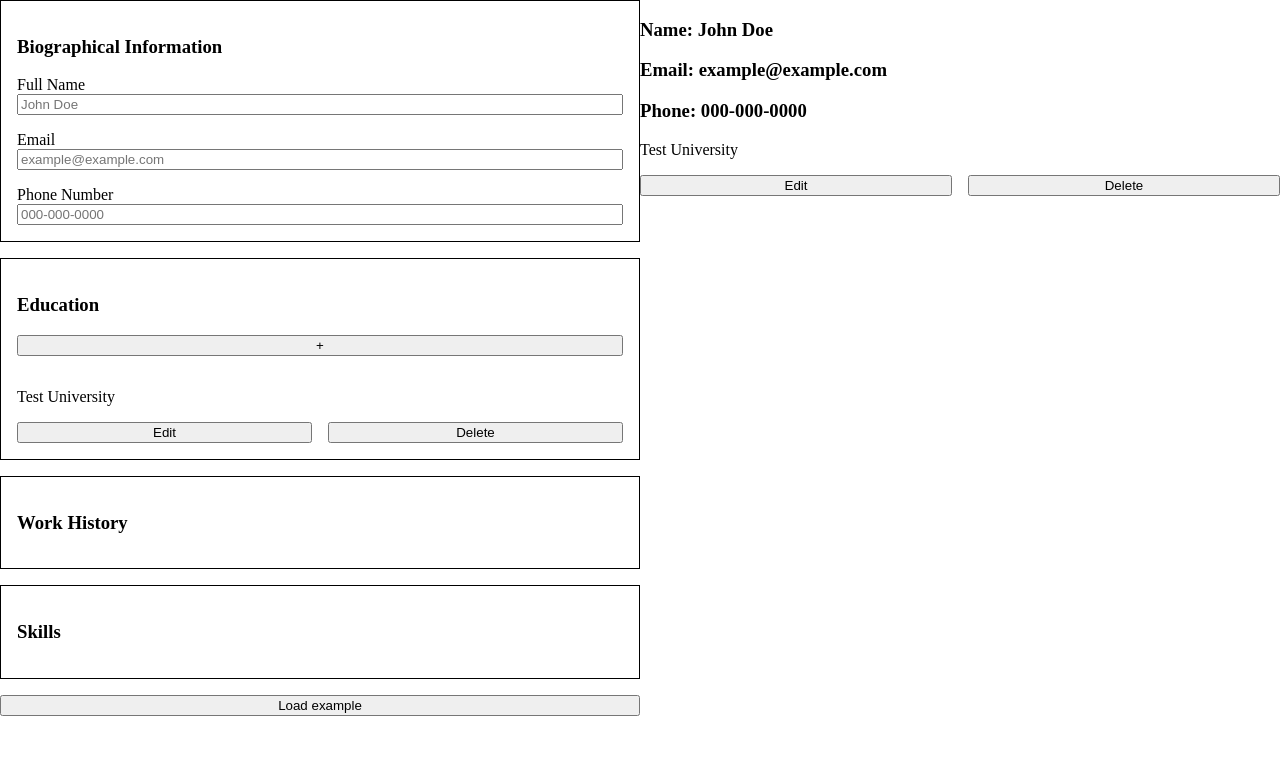
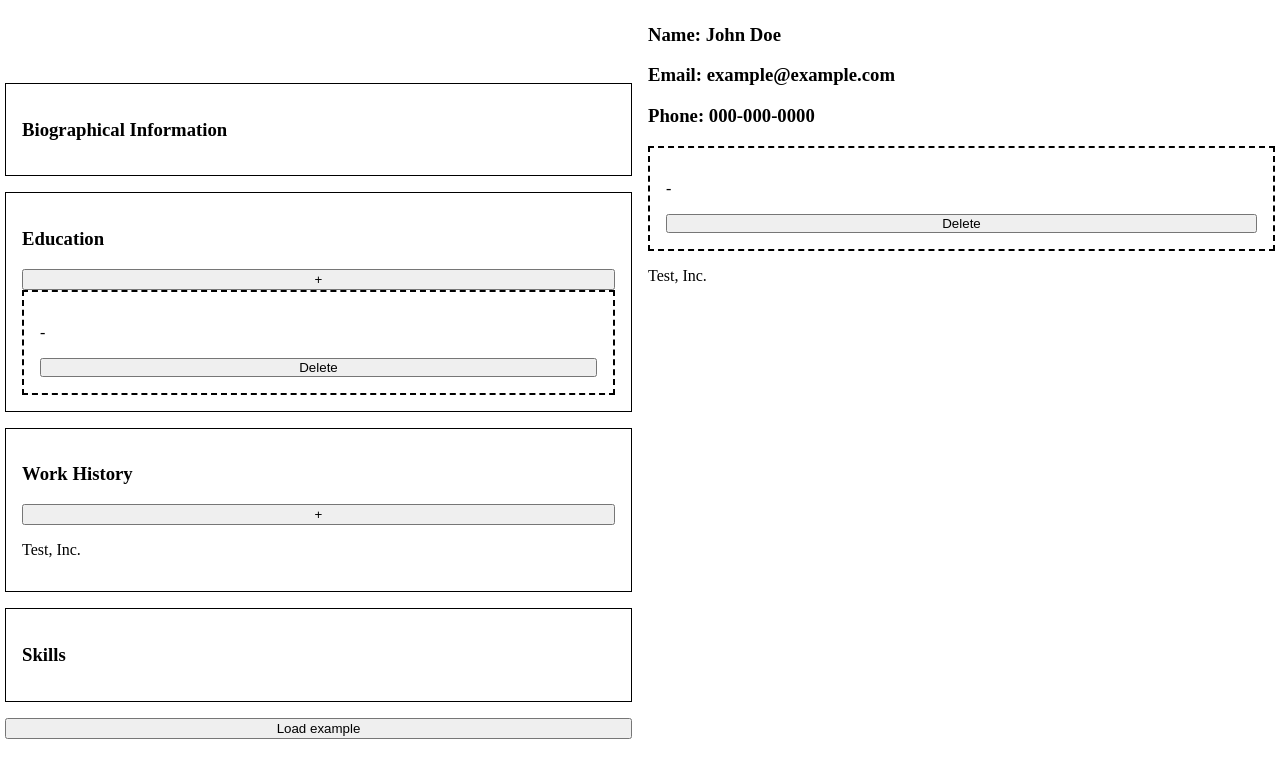
Before and after one commit to cs-cmd/odin-cv, a React (Vite) app: page / in a window 1280 px wide. Both pictures are taken after a click on the button "Load example". Shown: the top 778 px of the page. Built offline with nearby package versions, Linux system fonts and the light colour scheme.

Commit message:
Added Button and Button container; Added previews for education entries in workstation and styling; added fields to enter work history;

```diff
--- a/src/App.css
+++ b/src/App.css
@@ -1,9 +1,15 @@
-body {
-    margin: 0px;
+html {
+  height: 100dvh;
+  scrollbar-width: none;
 }
 
-body > div {
+body {
+  margin: 5px;
+}
+
+#root {
   display: flex;
+  gap: 1rem;
 }
 
 .workstation {
@@ -16,13 +22,8 @@ body > div {
 
 .preview {
   width: 50%;
+  height: fit-content;
+  position: sticky;
+  top: 5px;
+  aspect-ratio: 1/1.294;
 }
-
-.buttons-div {
-  display: flex;
-  gap: 1rem;
-}
-
-.buttons-div > * {
-  flex: 1;
-}
--- a/src/App.jsx
+++ b/src/App.jsx
@@ -4,16 +4,27 @@ import { personExample } from './assets/data-objects/person-example';
 import { personBlank } from './assets/data-objects/person-blank';
 import InputItem from './components/InputItem';
 import InputTab from './components/InputTab';
+import EducationPreview from './components/workstation/EducationPreview';
 
 function App() {
   // on change to resume workstation inputs, apply change to various fields
   // on preview
 
+  // resume object state
   const [resumeObject, setResumeObject] = useState(personBlank);
+
+  // Education entry-related state
   const [canEnterEducation, setCanEnterEducation] = useState(false);
+  const [newEducation, setNewEducation] = useState({});
   const [isCurrentlyAttending, setIsCurrentlyAttending] = useState(false);
-  const [newEducation, setNewEducation] = useState({});
 
+  // work-related state
+  const [canEnterWorkInfo, setCanEnterWorkInfo] = useState(false);
+  const [newWork, setNewWork] = useState({});
+  const [isCurrentEmployer, setIsCurrentEmployer] = useState(false);
+
+
+  // handle any field's object change
   function handleFieldChange(field, value) {
     const newObject = {...resumeObject};
 
@@ -22,59 +33,83 @@ function App() {
     setResumeObject(newObject);
   }
 
+  // handle if the still-attending checkbox is clicked
   function handleStillAttendingClick(isChecked) {
     setIsCurrentlyAttending(isChecked);
     handleNewEducationInput('schoolEndDate', null);
     handleNewEducationInput('isStillAttending', isChecked);
   }
 
+  // Handle new education info entry
   function handleNewEducationInput(field, value) {
     const updatedEducation = {...newEducation};
     updatedEducation[field] = value;
     setNewEducation(updatedEducation);
   }
 
-  function handleSaveEducation(e) {
-    e.preventDefault();
+  // on 'save' record clicked, generate new random UUID and insert
+  function handleSaveEducation() {
+    const newEducationArray = [...resumeObject.education];
+    newEducationArray.push({...newEducation, id: crypto.randomUUID()});
 
-    const insertId = crypto.randomUUID();
-
-    resumeObject.education.push({...newEducation, id: insertId});
+    handleFieldChange('education', newEducationArray);
 
     setCanEnterEducation(false);
+    setIsCurrentlyAttending(false);
     setNewEducation({});
   }
 
-  function handleDeleteItemClick(owningArray, item) {
+  function handleCurrentEmployerToggle(isChecked) {
+    setIsCurrentEmployer(isChecked);
+    handleNewWorkInput('to', null);
+    handleNewWorkInput('isAttending, isChecked');
+  }
+
+  function handleNewWorkInput(field, value) {
+    const updatedWork = {...newWork};
+    updatedWork[field] = value;
+    setNewWork(updatedWork);
+  }
+
+  function handleSaveWork() {
+    const newWorkArray = [...resumeObject.work];
+    newWorkArray.push({...newWork, id: crypto.randomUUID()});
+
+    console.log(newWorkArray);
+    handleFieldChange('work', newWorkArray);
+
+    setCanEnterWorkInfo(false);
+    setIsCurrentEmployer(false);
+    setNewWork({});
+  }
+
+  // handle if requested item has 'deleted' button (and is pressed)
+  function handleDeleteItemClick(owningArray, item, field) {
     const newArray = [...owningArray];
     for (let i = 0; i < newArray.length; i++) {
       if(newArray[i].id === item.id) {
         newArray.splice(i, 1);
-        return newArray;
+        break;
       }
     }
-    return newArray;
+
+    handleFieldChange(field, newArray);
   }
-  let educationItems = [];
 
-  // get count of keys. If object has values,
-  if (Object.hasOwn(resumeObject, 'education')) {
-    educationItems = resumeObject.education.map((e) =>{
-      console.log(e);
+  // education page items for preview, reverse-chronological order
+  const educationItems = resumeObject.education.map((ele) =>{
     return (
-      <div className='education-editable-item'>
-        <p key={e.id}>{e.schoolName}</p>
-        <div className='buttons-div'>
-          <button>Edit</button>
-          <button onClick={() => {
-            const updatedEducation = handleDeleteItemClick(resumeObject.education, e);
-            setResumeObject('education', updatedEducation)
-          }}>Delete</button>
-        </div>
-      </div>
+      <EducationPreview key={ele.id+'ws-prev'} education={ele}>
+        <button type='button' onClick={() => handleDeleteItemClick(resumeObject.education, ele, 'education')}>Delete</button>
+      </EducationPreview>
     );
-    });
-  }
+  }).reverse();
+
+  const workItems = resumeObject.work.map((ele) => {
+    return (
+      <p>{ele.company}</p>
+    )
+  })
 
   return (
     <>
@@ -85,31 +120,53 @@ function App() {
           <InputItem labelName='Phone Number' type='tel' nameOnForm='phone' placeholder='000-000-0000' isRequired={true} onChange={(e) => handleFieldChange('phone', e.target.value)}/>
         </InputTab>
 
-        <InputTab header='Education'>
-          {canEnterEducation &&
+        <InputTab header='Education'
+          formChildren={
+            canEnterEducation &&
             <>
-            <InputItem labelName='School Name' nameOnForm='schoolName' placeholder='Test University' isRequired={true} onChange={((e) => handleNewEducationInput('schoolName', e.target.value))}/>
-            <InputItem labelName='Location' nameOnForm='schoolLocation' placeholder='1223 South St., Your State' isRequired={true} onChange={((e) => handleNewEducationInput('schoolLocation', e.target.value))}/>
-            <InputItem labelName='Curriculum' nameonForm='schoolCurriculum' placeholder='Degree' isRequired={true} onChange={((e) => handleNewEducationInput('schoolCurriculum', e.target.value))}/>
-            <InputItem labelName='Start Date' nameOnForm='schoolFromDate' type='date' isRequired={true} onChange={((e) => handleNewEducationInput('schoolFromDate', e.target.value))}/>
-            <InputItem labelName='End Date' nameOnForm='schoolEndDate' type='date' isRequired={!isCurrentlyAttending} isDisabled={isCurrentlyAttending} onChange={((e) => handleNewEducationInput('schoolToDate', e.target.value))}/>
-            <InputItem labelName='Still attending?' type='checkbox' nameOnForm='sStillAttending' onChange={(e) => handleStillAttendingClick(e.target.checked)}/>
+              <InputItem labelName='School Name' nameOnForm='schoolName' placeholder='Test University' isRequired={true} onChange={((e) => handleNewEducationInput('name', e.target.value))}/>
+              <InputItem labelName='Location' nameOnForm='schoolLocation' placeholder='1223 South St., Your State' isRequired={true} onChange={((e) => handleNewEducationInput('location', e.target.value))}/>
+              <InputItem labelName='Curriculum' nameonForm='schoolCurriculum' placeholder='Degree' isRequired={true} onChange={((e) => handleNewEducationInput('curriculum', e.target.value))}/>
+              <InputItem labelName='Start Date' nameOnForm='schoolFromDate' type='date' isRequired={true} onChange={((e) => handleNewEducationInput('from', e.target.value))}/>
+              <InputItem labelName='End Date' nameOnForm='schoolEndDate' type='date' isRequired={!isCurrentlyAttending} isDisabled={isCurrentlyAttending} onChange={((e) => handleNewEducationInput('to', e.target.value))}/>
+              <InputItem labelName='Still attending?' type='checkbox' nameOnForm='isStillAttending' onChange={(e) => handleStillAttendingClick(e.target.checked)}/>
               <div className='buttons-div'>
-              <button onClick={() => setCanEnterEducation(false)}>X</button>
-              <button onClick={(e) => handleSaveEducation(e)}>Save</button>
+                <button type='button' onClick={() => setCanEnterEducation(false)}>X</button>
+                <button type='button' onClick={handleSaveEducation}>Save</button>
               </div>
 
             </>
             ||
-          <button onClick={() => {setCanEnterEducation(true)}}>+</button>
+            <button type='button' onClick={() => {setCanEnterEducation(true)}}>+</button>
           }
-          {educationItems.length >= 0 &&
-           educationItems}
-        </InputTab>
+          otherItems={
+            educationItems.length > 0 &&
+            educationItems
+          }/>
 
-        <InputTab header='Work History'>
+        <InputTab header='Work History'
+          formChildren={
+            canEnterWorkInfo &&
+            <>
+              <InputItem labelName='Company Name' nameOnForm='companyName' placeholder='Example, Inc.' isRequired={true} onChange={(e) => handleNewWorkInput('company', e.target.value)}/>
+              <InputItem labelName='Position' nameOnForm='companyPosition' placeholder='Worker' isRequired={true} onChange={(e) => handleNewWorkInput('position', e.target.value)}/>
+              <InputItem labelName='Start Date' nameOnForm='companyStartDate' type='date' isRequired={true} onChange={(e) => handleNewWorkInput('from', e.target.value)}/>
+              <InputItem labelName='End Date' nameOnForm='schoolEndDate' type='date' isRequired={!isCurrentEmployer} isDisabled={isCurrentEmployer} onChange={(e) => handleNewWorkInput('to', e.target.value)}/>
+              <InputItem labelName='Current Employer' type='checkbox' nameOnForm='isCurrentEmployer' onChange={(e) => handleCurrentEmployerToggle(e.target.checked)}/>
+              <textarea className='long-text' name='jobDescription' onChange={(e) => handleNewWorkInput('description', e.target.value)}></textarea>
+              <div className='buttons-div'>
+                <button type='button' onClick={() => setCanEnterWorkInfo(false)}>X</button>
+                <button type='button' onClick={handleSaveWork}>Save</button>
+              </div>
 
-        </InputTab>
+            </>
+            ||
+            <button type='button' onClick={() => {setCanEnterWorkInfo(!canEnterWorkInfo)}}>+</button>
+          }
+          otherItems={
+            workItems.length > 0 &&
+            workItems
+          }/>
 
         <InputTab header='Skills'>
 
@@ -123,8 +180,11 @@ function App() {
           <h3>Email: {resumeObject.email}</h3>
           <h3>Phone: {resumeObject.phone}</h3>
 
-          {educationItems.length >= 0 &&
+          {educationItems.length > 0 &&
            educationItems}
+
+          {workItems.length > 0 &&
+          workItems}
       </section>
     </>
   )
--- a/src/assets/data-objects/person-blank.js
+++ b/src/assets/data-objects/person-blank.js
@@ -2,8 +2,6 @@ export const personBlank = {
   name: '',
   email: '',
   phone: '',
-  education: [
-  ],
-  work: [
-  ]
+  education: [],
+  work: []
 }
--- a/src/assets/data-objects/person-example.js
+++ b/src/assets/data-objects/person-example.js
@@ -4,12 +4,12 @@ export const personExample = {
   phone: '000-000-0000',
   education: [
     {
-      schoolName: 'Test University',
-      schoolLocation: 'NY',
-      schoolFromDate: '10/10/2010',
-      schoolEndDate: '10/10/2010',
-      schoolCurriculum: 'Computer Science',
-      isStillAttending: false,
+      name: 'Test University',
+      location: 'NY',
+      from: '10/10/2010',
+      to: '10/10/2010',
+      curriculum: 'Computer Science',
+      isAttending: false,
     },
   ],
   work: [
--- a/src/components/InputTab.jsx
+++ b/src/components/InputTab.jsx
@@ -1,12 +1,13 @@
 import './styles/InputTab.css';
 
-export default function InputTab({header, children}) {
+export default function InputTab({header, formChildren, otherItems}) {
   return (
     <div className='panel'>
       <h3>{header}</h3>
       <form className='input-tab-form'>
-        {children}
+        {formChildren}
       </form>
+      {otherItems}
     </div>
   )
 }
--- /dev/null
+++ b/src/components/styles/Button.css
@@ -0,0 +1,3 @@
+.cv-button{
+  flex: 1;
+}
--- /dev/null
+++ b/src/components/styles/ButtonContainer.css
@@ -0,0 +1,4 @@
+.buttons-div {
+  display: flex;
+  gap: 1rem;
+}
--- /dev/null
+++ b/src/components/styles/EducationPreview.css
@@ -0,0 +1,13 @@
+.education-preview {
+  border: 2px dashed black;
+  box-sizing: border-box;
+  padding: 1rem;
+  display: flex;
+  flex-direction: column;
+  gap: .5rem;
+}
+
+.education-preview > * {
+  margin: 0px;
+  padding: 0px;
+}
--- a/src/components/styles/InputTab.css
+++ b/src/components/styles/InputTab.css
@@ -8,3 +8,8 @@
   flex-direction: column;
   gap: 1rem;
 }
+
+.long-text {
+  resize: none;
+  height: 15ch;
+}
--- /dev/null
+++ b/src/components/workstation/EducationPreview.jsx
@@ -0,0 +1,13 @@
+import '../styles/EducationPreview.css'
+
+export default function EducationPreview({education, children}) {
+  return (
+    <div className='education-preview'>
+      <h2>{education.schoolName}</h2>
+      <h3>{education.schoolLocation}</h3>
+      <p>{education.schoolFromDate} - {education.isStillAttending ? 'Present' : education.schoolEndDate}</p>
+      <p></p>
+      {children}
+    </div>
+  )
+}
```
Also changed, not shown: src/components/Button.jsx (added, +9 -0 lines), src/components/ButtonContainer.jsx (added, +7 -0 lines). Lines whose indentation alone changed are shown as unchanged.
